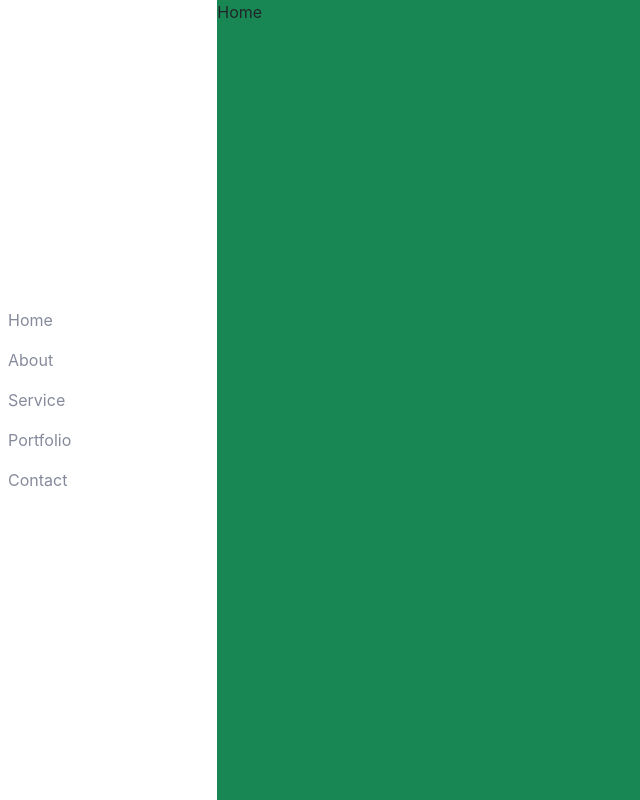
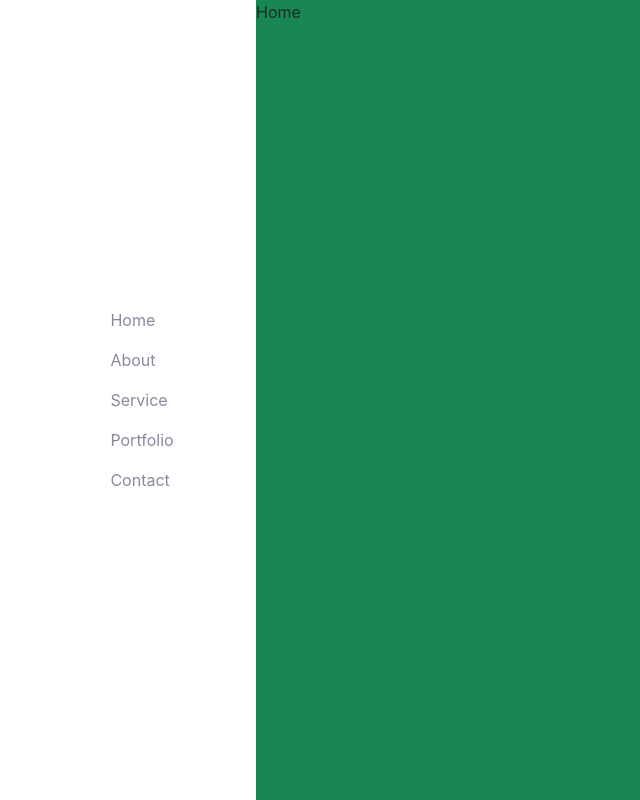
Before and after one commit to KhandekarPrateek/portfolio-website, a React (Create React App) app: page / in a window 1280 px wide. Shown: the top 800 px of the page, without its empty margins (0-640 px from the left). Built offline with nearby package versions, Linux system fonts and the light colour scheme.

Commit message:
splitscreen added

```diff
--- a/package.json
+++ b/package.json
@@ -10,6 +10,7 @@
     "react-dom": "^18.2.0",
     "react-scripts": "5.0.1",
     "reactstrap": "^9.2.2",
+    "styled-components": "^6.1.8",
     "web-vitals": "^2.1.4"
   },
   "scripts": {
--- a/src/App.js
+++ b/src/App.js
@@ -2,19 +2,16 @@ import { Col, Row } from "reactstrap";
 import "./App.css";
 import SideBar from "./pages/SideBar";
 import Home from "./pages/Home";
+import SplitScreen from "./SplitScreen";
 
 const App = () => {
   return (
     <div>
-      <Row>
-        <Col sm={2}>
-          <SideBar />
-        </Col>
-        <Col>
-          <Home />
-          <Home />
-        </Col>
-      </Row>
+      <SplitScreen leftLen={1} rightLen={4}>
+        <SideBar />
+        <Home />
+        <Home />
+      </SplitScreen>
     </div>
   );
 };
--- /dev/null
+++ b/src/SplitScreen.js
@@ -0,0 +1,23 @@
+import React from "react";
+import styled from "styled-components";
+const Container = styled.div`
+  display: flex;
+`;
+const Pane = styled.div`
+  flex: ${(props) => props.weight};
+`;
+const SplitScreen = ({ children, leftLen = 1, rightLen = 1 }) => {
+  const [left, right] = children;
+  return (
+    <Container>
+      <Pane weight={leftLen}>{left}</Pane>
+
+      <Pane weight={rightLen}>
+        {right}
+        {right}
+      </Pane>
+    </Container>
+  );
+};
+
+export default SplitScreen;
--- a/src/pages/SideBar/index.js
+++ b/src/pages/SideBar/index.js
@@ -5,7 +5,7 @@ import { Row } from "reactstrap";
 const SideBar = () => {
   return (
     <>
-      <div className="sidebar-container  d-flex align-items-center justify-content-center sideBar-display">
+      <div className="sidebar-container  d-flex align-items-center justify-content-center sideBar-display sidenav">
         {/* <Row className="">
           <h1>PRATEEK</h1>
         </Row> */}
--- a/src/styles/sidebar.css
+++ b/src/styles/sidebar.css
@@ -1,9 +1,9 @@
 .sidebar-container {
   height: 100vh;
   position: fixed;
-  top: 0;
-  left: 0;
-  bottom: 0;
+
+  left: 8%;
+  overflow-x: hidden;
   /* box-shadow: 0 0 30px rgb(0 0 0/5%); */
 }
 
```
Also changed, not shown: 1 other file (tests, documents, lock files or other folders).
